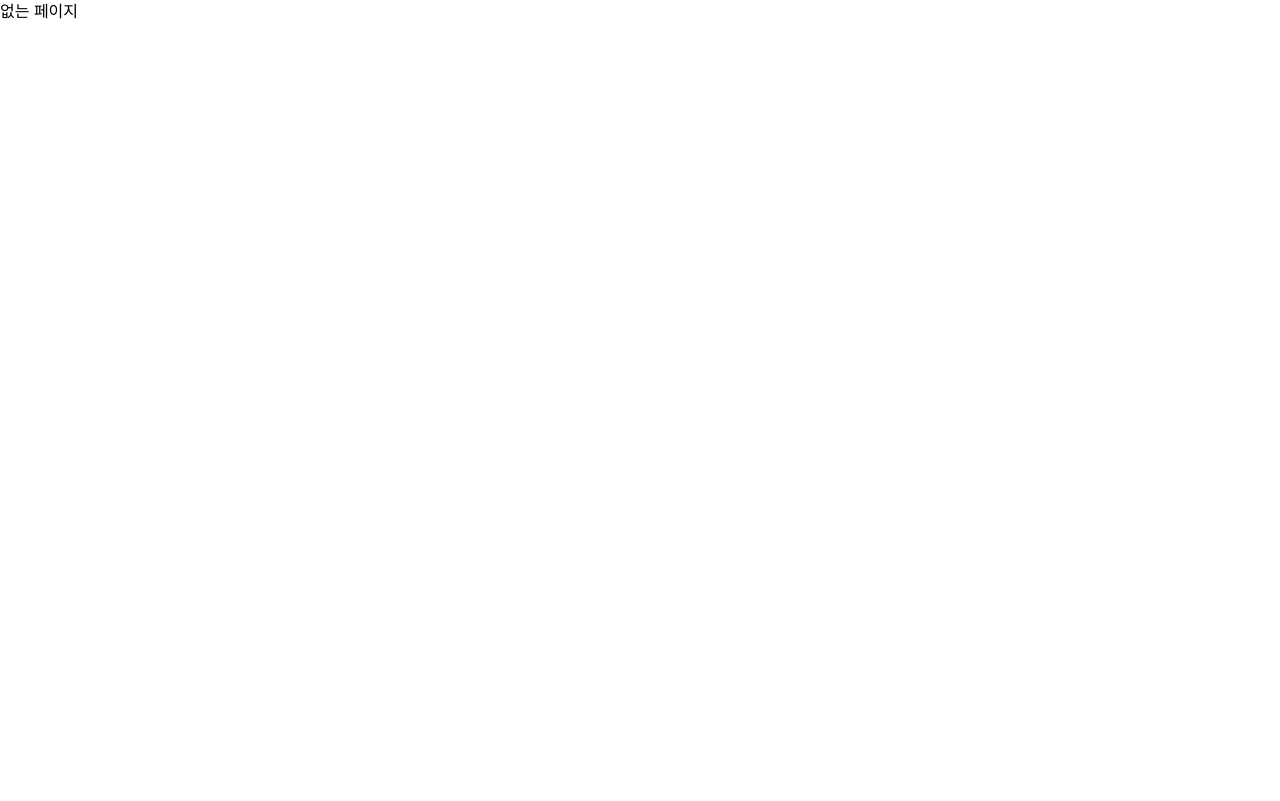
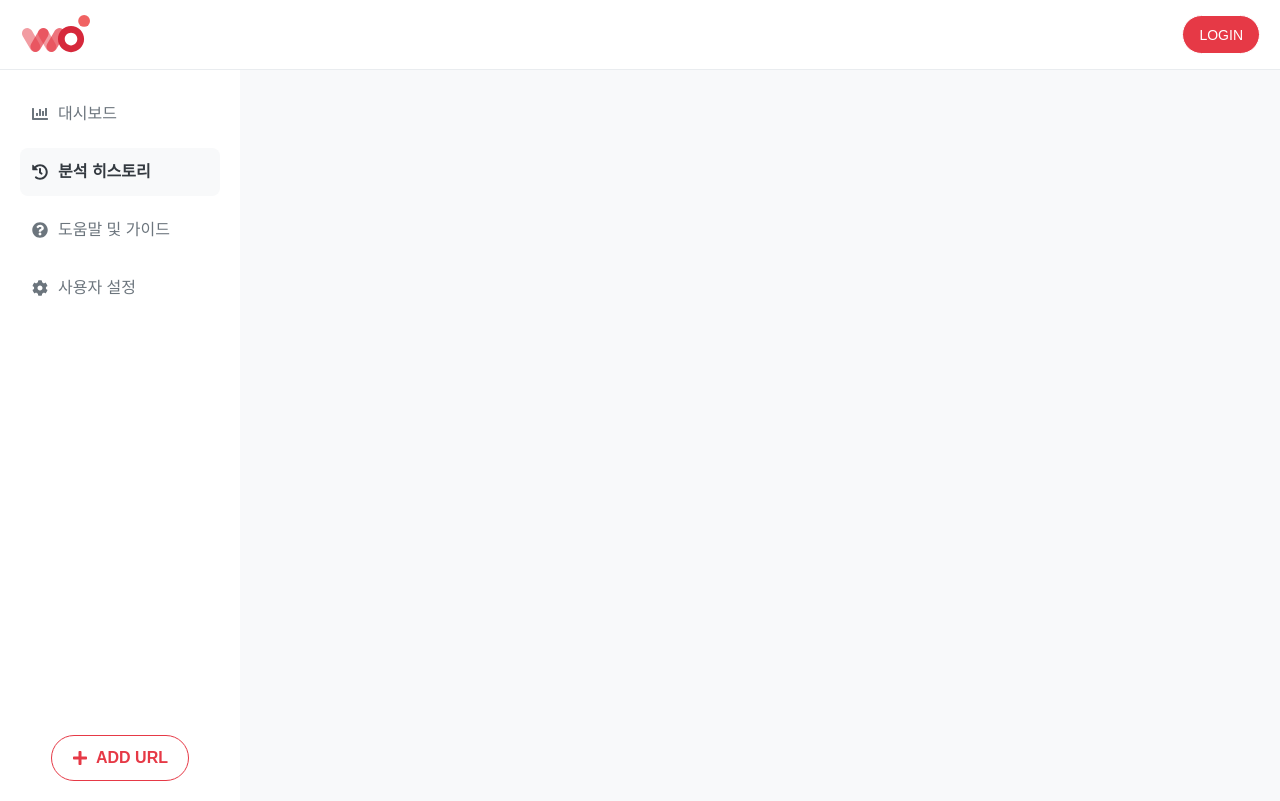
Before and after one commit to WEBA11Y/WEBA11Y-Client, a React (Vite) app: page /history in a window 1280 px wide. Before the commit this address had no page. Built offline with nearby package versions, Linux system fonts and the light colour scheme.

Commit message:
feat:content layout ui 제작

```diff
--- a/package.json
+++ b/package.json
@@ -16,6 +16,7 @@
     "react-cookie": "^7.2.2",
     "react-dom": "^18.3.1",
     "react-hook-form": "^7.54.2",
+    "react-icons": "^5.5.0",
     "react-router-dom": "^7.1.3",
     "react-toastify": "^11.0.3",
     "styled-components": "^6.1.14"
--- a/src/components/Header.tsx
+++ b/src/components/Header.tsx
@@ -31,6 +31,7 @@ const HeaderContainer = styled.header`
   background-color: ${({ theme }) => theme.colors.white};
   display: flex;
   justify-content: space-between;
+  border-bottom: 0.5px solid ${({ theme }) => theme.colors.neutral[200]};
 `;
 
 const Logo = styled.img`
--- /dev/null
+++ b/src/components/Sidebar.tsx
@@ -0,0 +1,84 @@
+import { styled } from "styled-components";
+import { Link, useLocation } from "react-router-dom";
+import {
+  FaChartBar,
+  FaHistory,
+  FaQuestionCircle,
+  FaCog,
+  FaPlus,
+} from "react-icons/fa";
+
+import { PATH } from "../constants/path";
+import Typography from "./Typography";
+import Button from "./Button";
+
+const MENU_ITEMS = [
+  { path: PATH.DASHBOARD, icon: <FaChartBar />, label: "대시보드" },
+  { path: PATH.HISTORY, icon: <FaHistory />, label: "분석 히스토리" },
+  { path: PATH.GUIDE, icon: <FaQuestionCircle />, label: "도움말 및 가이드" },
+  { path: PATH.SETTINGS, icon: <FaCog />, label: "사용자 설정" },
+];
+
+export default function Sidebar() {
+  const location = useLocation().pathname;
+
+  return (
+    <SidebarContainer>
+      <Menu>
+        {MENU_ITEMS.map(({ path, icon, label }) => {
+          const isActive = location === path;
+          return (
+            <MenuItem key={path} to={path} active={isActive}>
+              {icon}
+              <Typography
+                variant='text'
+                size={isActive ? "mdBold" : "mdRegular"}
+              >
+                {label}
+              </Typography>
+            </MenuItem>
+          );
+        })}
+      </Menu>
+      <Button variant='outline' type='button' icon={<FaPlus />} size='large'>
+        ADD URL
+      </Button>
+    </SidebarContainer>
+  );
+}
+
+const SidebarContainer = styled.div`
+  width: 240px;
+  background-color: ${({ theme }) => theme.colors.white};
+  display: flex;
+  flex-direction: column;
+  align-items: center;
+  justify-content: space-between;
+  padding: 20px;
+`;
+
+const Menu = styled.ul`
+  list-style: none;
+  padding: 0;
+  width: 100%;
+`;
+
+const MenuItem = styled(Link)<{ active?: boolean }>`
+  display: flex;
+  align-items: center;
+  padding: 12px;
+  border-radius: 8px;
+  margin-bottom: 10px;
+  background-color: ${({ active, theme }) =>
+    active ? theme.colors.neutral[100] : "transparent"};
+  color: ${({ active, theme }) =>
+    active ? theme.colors.neutral[800] : theme.colors.neutral[600]};
+
+  &:hover {
+    background-color: ${({ theme }) => theme.colors.neutral[100]};
+  }
+
+  svg {
+    margin-right: 10px;
+  }
+`;
--- a/src/constants/path.ts
+++ b/src/constants/path.ts
@@ -2,4 +2,9 @@ export const PATH = {
   HOME: "/",
   SIGNIN: "/auth/signin",
   SIGNUP: "/auth/signup",
+  DASHBOARD: "/dashboard",
+  HISTORY: "/history",
+  DETAIL_HISTORY: "/history/:history_id",
+  GUIDE: "/guide",
+  SETTINGS: "/settings",
 } as const;
--- /dev/null
+++ b/src/features/Detail_History/components/Dashboard.tsx
@@ -0,0 +1,3 @@
+export default function Dashboard() {
+  return <div>Dashboard</div>;
+}
--- /dev/null
+++ b/src/features/Detail_History/index.ts
@@ -0,0 +1 @@
+export { default as Dashboard } from "./components/Dashboard";
--- /dev/null
+++ b/src/layouts/ContentLayout.tsx
@@ -0,0 +1,35 @@
+import { Outlet } from "react-router-dom";
+import { styled } from "styled-components";
+
+import Sidebar from "../components/Sidebar";
+
+export default function ContentLayout() {
+  return (
+    <Container>
+      <Sidebar />
+      <MainSection>
+        <Content>
+          <Outlet />
+        </Content>
+      </MainSection>
+    </Container>
+  );
+}
+
+const Container = styled.div`
+  display: flex;
+  height: calc(100vh - 69px);
+`;
+
+const MainSection = styled.div`
+  display: flex;
+  flex-direction: column;
+  flex-grow: 1;
+`;
+
+const Content = styled.div`
+  flex-grow: 1;
+  padding: 50px;
+  background-color: ${({ theme }) => theme.colors.neutral[100]};
+  overflow-y: auto;
+`;
--- /dev/null
+++ b/src/pages/DetailHistory.tsx
@@ -0,0 +1,9 @@
+import { Dashboard } from "../features/Detail_History";
+
+export default function DetailHistory() {
+  return (
+    <div>
+      <Dashboard />
+    </div>
+  );
+}
--- a/src/routes/index.tsx
+++ b/src/routes/index.tsx
@@ -7,6 +7,8 @@ import AuthLayout from "../layouts/AuthLayout";
 import MainLayout from "../layouts/MainLayout";
 import RootLayout from "../layouts/RootLayout";
 import MainPage from "../pages/MainPage";
+import ContentLayout from "../layouts/ContentLayout";
+import DetailHistory from "../pages/DetailHistory";
 
 const router = createBrowserRouter([
   {
@@ -43,6 +45,21 @@ const router = createBrowserRouter([
       },
     ],
   },
+  {
+    path: "/history",
+    element: (
+      <RootLayout>
+        <ContentLayout />
+      </RootLayout>
+    ),
+    errorElement: <NotFoundPage />,
+    children: [
+      {
+        path: ":history_id",
+        element: <DetailHistory />,
+      },
+    ],
+  },
 ]);
 
 function Router() {
```
Also changed, not shown: 1 other file (tests, documents, lock files or other folders).
